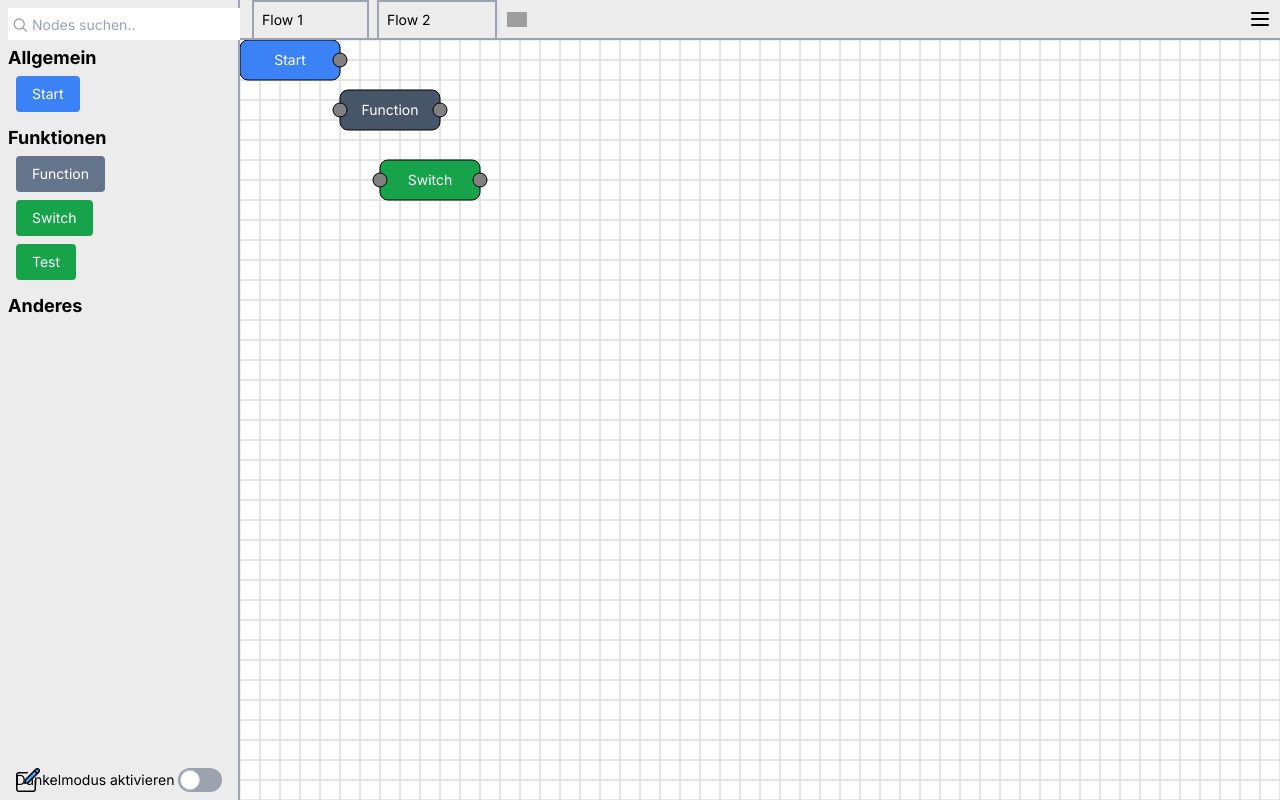
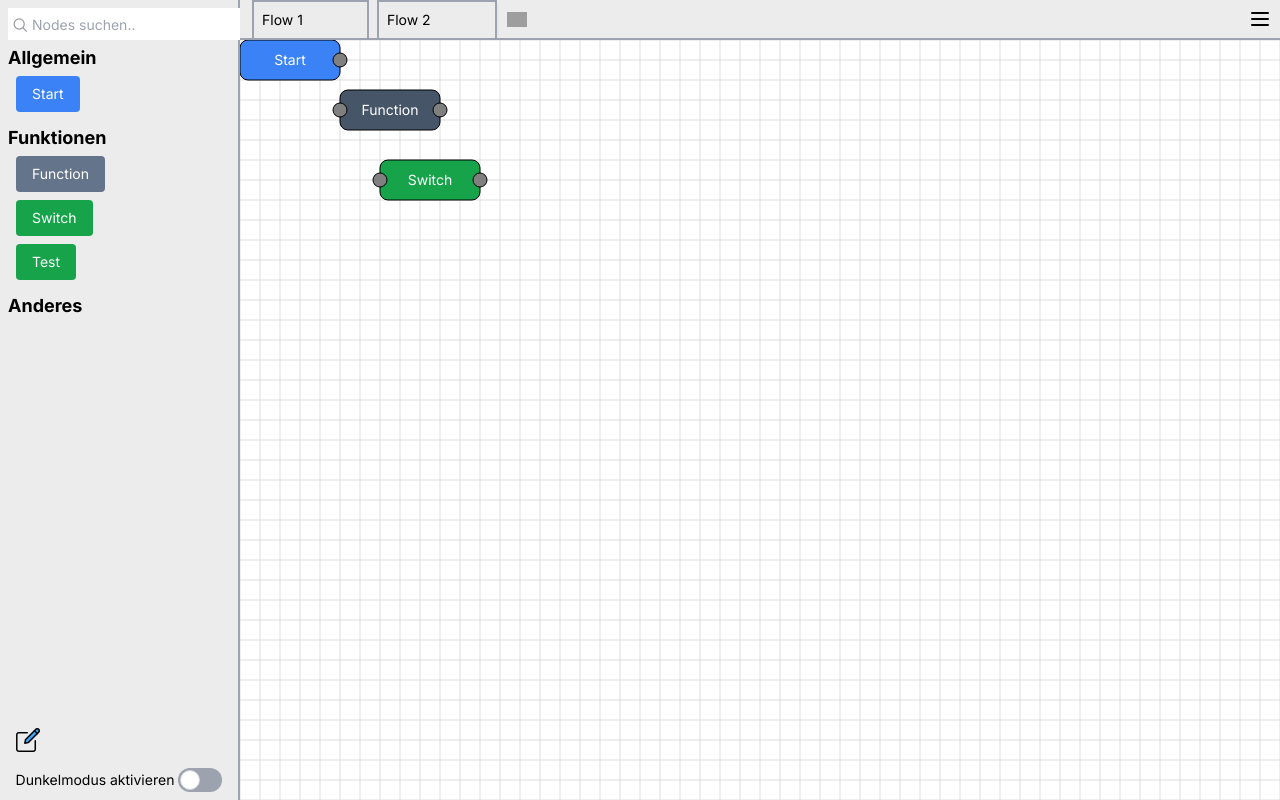
Before and after one commit to Ensar05/d3js, a Next.js app: page / in a window 1280 px wide. Shown: the top 800 px of the page. Built offline with nearby package versions, Linux system fonts and the light colour scheme; grey boxes are pictures that could not be loaded.

Commit message:
update scrollingbar

```diff
--- a/src/app/page.js
+++ b/src/app/page.js
@@ -27,21 +27,38 @@ export default function Home() {
   const canvasRef = useRef(null);
   const fieldRef = useRef(null);
 
+  const gridSize = 20;
+
   useEffect(() => {
-    const canvas = canvasRef.current;
-    const ctx = canvas.getContext('2d');
-    const gridSize = 20;
+    const drawGrid = () => {
+      const svg = d3.select(fieldRef.current);
+      svg.selectAll("*").remove();  // Clear existing grid
 
-    const drawGrid = () => {
-      canvas.width = canvas.offsetWidth;
-      canvas.height = canvas.offsetHeight;
+      const width = svg.node().clientWidth;
+      const height = svg.node().clientHeight;
 
-      ctx.clearRect(0, 0, canvas.width, canvas.height);
-      ctx.strokeStyle = darkMode ? '#555' : '#ddd';
-      for (let x = 0; x < canvas.width; x += gridSize) {
-        for (let y = 0; y < canvas.height; y += gridSize) {
-          ctx.strokeRect(x, y, gridSize, gridSize);
-        }
+      const gridColor = darkMode ? '#333' : '#ddd';
+
+      // Draw vertical lines
+      for (let x = 0; x < width; x += gridSize) {
+        svg.append("line")
+          .attr("x1", x)
+          .attr("y1", 0)
+          .attr("x2", x)
+          .attr("y2", height)
+          .attr("stroke", gridColor)
+          .attr("stroke-width", 1);
+      }
+
+      // Draw horizontal lines
+      for (let y = 0; y < height; y += gridSize) {
+        svg.append("line")
+          .attr("x1", 0)
+          .attr("y1", y)
+          .attr("x2", width)
+          .attr("y2", y)
+          .attr("stroke", gridColor)
+          .attr("stroke-width", 1);
       }
 
       const NodeCreate = d3.selectAll(".Button");
@@ -249,11 +266,11 @@ export default function Home() {
 
 
   return (
-    <main id="FlowEditor" className="flex flex-row overflow-hidden">
+    <main id="FlowEditor" className="flex flex-row">
       <div className={`${blurredBackground ? "fixed z-40 opacity-40 bg-gray-500 h-screen w-full" : "hidden"}`}></div>
-      <div id="mainContent" className="flex flex-row text-sm">
-        <div id="menuDiv" className="h-screen flex flex-row items-start z-30 min-w-60 select-none">
-          <div className="flex flex-col h-full fixed w-60 p-2 color border-r-2 border-gray-400 dark:bg-zinc-900 dark:text-white dark:border-zinc-800">
+      <div id="mainContent" className="flex flex-row flex-grow text-sm">
+        <div id="menuDiv" className="h-full flex flex-row items-start z-30 min-w-60 select-none">
+          <div className="flex flex-col fixed h-full w-60 p-2 color border-r-2 border-gray-400 dark:bg-zinc-900 dark:text-white dark:border-zinc-800">
             <div className="flex bg-white items-center w-full pl-1">
               <img src='././icons/search.png' className='h-fit' alt="Search" />
               <input type="text" placeholder="Nodes suchen.." onChange={handleSearch} className="h-8 pl-1 outline-0" />
@@ -290,12 +307,12 @@ export default function Home() {
               <div className="relative ml-1 w-11 h-6 bg-gray-400 peer-focus:outline-none rounded-full peer dark:bg-gray-700 peer-checked:after:translate-x-full rtl:peer-checked:after:-translate-x-full after:content-[''] after:absolute after:top-[2px] after:start-[2px] after:bg-white after:border-gray-300 after:border after:rounded-full after:h-5 after:w-5 after:transition-all dark:border-gray-600 peer-checked:bg-blue-600"></div>
             </label>
           </div>
-          <div className='flex flex-col h-full justify-center items-center'>
+          <div className='flex flex-col color border-r-2 border-gray-400 h-full justify-center items-center'>
             <img id="test" className='opacity-0 transition-opacity duration-300 select-none' src='././icons/bin.png' alt="Bin" />
           </div>
         </div>
-        <div id="fieldSide" className="flex flex-col w-full select-none">
-          <div id="FlowSelektor" className='flex w-screen z-30 color'>
+        <div id="fieldSide" className="flex flex-col flex-1 select-none overflow-hidden dark:bg-zinc-900">
+          <div id="FlowSelektor" className='flex w-full z-30 color'>
             <div className='flex fixed h-10 justify-between w-full color border-b-2 border-gray-400'>
               <div className='flex fixed items-center color '>
                 <div className='ml-3 p-2 pr-16 border-x-2 border-t-2 border-gray-400 cursor-pointer'>
@@ -355,23 +372,21 @@ export default function Home() {
             setIsSettingsVisible={setIsSettingsVisible}
             setBlurredBackground={setBlurredBackground}
           />
-          <div id="field" className="flex flex-col overflow-x-scroll overflow-y-scroll mt-10" style={{ height: '4000px', width: '4000px' }}>
-            <div className="relative w-[4000px] h-[4000px]">
-              <canvas ref={canvasRef} className="h-full w-full dark:bg-zinc-900"></canvas>
+            <div id="field" className="absolute left-60 top-0 right-0 bottom-0 mt-10 overflow-auto">
               <svg
                 ref={fieldRef}
                 id="svg-container"
                 onContextMenu={handleContextMenu}
-                onMouseDown={handleMouseDown}
+                onMouseDown={handleMouseDown}b
                 onMouseMove={handleMouseMove}
                 onMouseUp={handleMouseUp}
-                className="absolute top-0 left-0 h-full w-full"
+                width="4000px"
+                height="4000px"
                 style={{ transform: `translate(${translate.x}px, ${translate.y}px)` }}
               >
               </svg>
             </div>
-          </div>
-          <button className="absolute bottom-0 left-0 z-50 text-white px-4 py-2" onClick={svgNodes.clearAllNodes}>
+          <button className="absolute h-fit bottom-10 left-0 z-50 text-white px-4 py-2" onClick={svgNodes.clearAllNodes}>
             <img src="././icons/edit.png" alt="Edit" />
           </button>
           {isCustomMenuVisible && (
```
